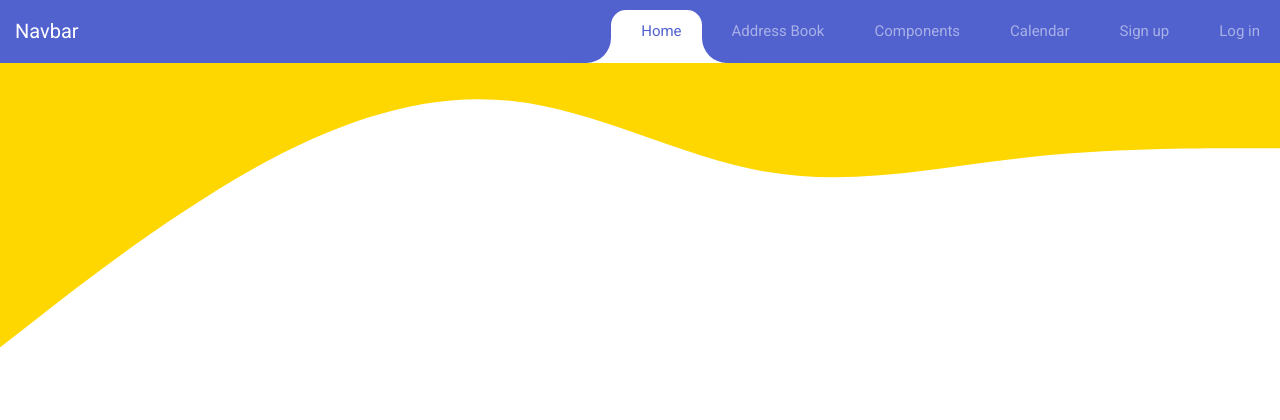
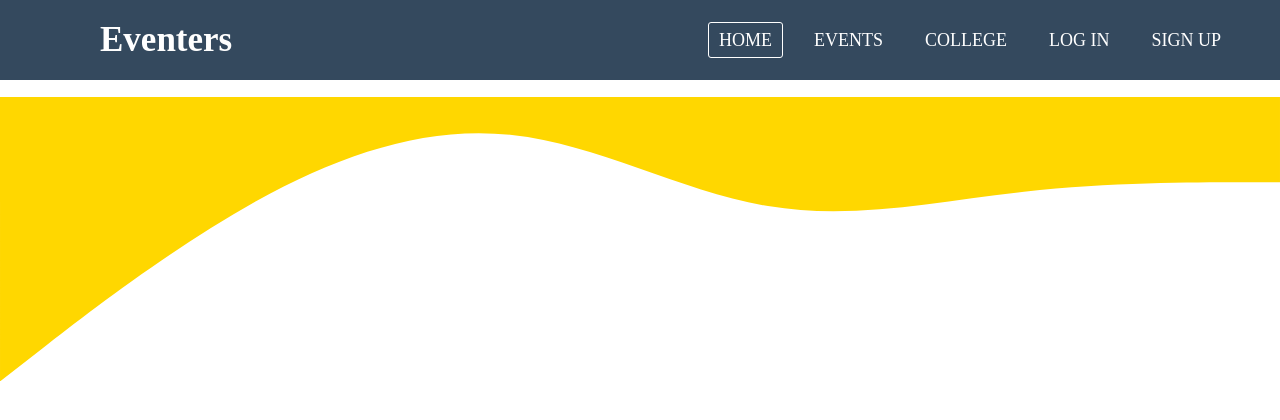
Before and after one commit to I-am-vishalmaurya/college-event-manager, a PHP site: page / in a window 1280 px wide. Shown: the top 420 px of the page. Run offline with PHP 8.4, Linux system fonts and the light colour scheme; data that the repository does not hold is empty.

Commit message:
navbar pure html css

```diff
--- a/public_html/css/index.css
+++ b/public_html/css/index.css
@@ -7,18 +7,3 @@ html {
   padding: 0;
   margin: 0;
 }
-
-.waves {
-  height: 70%;
-}
-
-.box1 {
-  width: 200px;
-  height: 200px;
-  background: rgba( 255, 255, 255, 0.30 );
-  box-shadow: 0 8px 32px 0 rgba( 31, 38, 135, 0.37 );
-  backdrop-filter: blur( 3.0px );
-  -webkit-backdrop-filter: blur( 3.0px );
-  border-radius: 10px;
-  border: 1px solid rgba( 255, 255, 255, 0.18 );
-}
--- a/public_html/css/navbar.css
+++ b/public_html/css/navbar.css
@@ -1,167 +1,49 @@
-@import url('https://fonts.googleapis.com/css?family=Roboto');
+* {
+	padding: 0;
+	margin: 0;
+	text-decoration: none;
+	list-style: none;
+}
 
 body{
-	font-family: 'Roboto', sans-serif;
-}
-* {
-	margin: 0;
-	padding: 0;
-}
-i {
-	margin-right: 10px;
-}
-/*----------multi-level-accordian-menu------------*/
-.navbar-logo{
-	padding: 15px;
-	color: #fff;
-}
-.navbar-mainbg{
-	background-color: #5161ce;
-	padding: 0px;
-}
-#navbarSupportedContent{
-	overflow: hidden;
-	position: relative;
-}
-#navbarSupportedContent ul{
-	padding: 0px;
-	margin: 0px;
-}
-#navbarSupportedContent ul li a i{
-	margin-right: 10px;
-}
-#navbarSupportedContent li {
-	list-style-type: none;
-	float: left;
-}
-#navbarSupportedContent ul li a{
-	color: rgba(255,255,255,0.5);
-    text-decoration: none;
-    font-size: 15px;
-    display: block;
-    padding: 20px 20px;
-    transition-duration:0.6s;
-	transition-timing-function: cubic-bezier(0.68, -0.55, 0.265, 1.55);
-    position: relative;
-}
-#navbarSupportedContent>ul>li.active>a{
-	color: #5161ce;
-	background-color: transparent;
-	transition: all 0.7s;
-}
-#navbarSupportedContent a:not(:only-child):after {
-	content: "\f105";
-	position: absolute;
-	right: 20px;
-	top: 10px;
-	font-size: 14px;
-	font-family: "Font Awesome 5 Free";
-	display: inline-block;
-	padding-right: 3px;
-	vertical-align: middle;
-	font-weight: 900;
-	transition: 0.5s;
-}
-#navbarSupportedContent .active>a:not(:only-child):after {
-	transform: rotate(90deg);
-}
-.hori-selector{
-	display:inline-block;
-	position:absolute;
-	height: 100%;
-	top: 0px;
-	left: 0px;
-	transition-duration:0.6s;
-	transition-timing-function: cubic-bezier(0.68, -0.55, 0.265, 1.55);
-	background-color: #fff;
-	border-top-left-radius: 15px;
-	border-top-right-radius: 15px;
-	margin-top: 10px;
-}
-.hori-selector .right,
-.hori-selector .left{
-	position: absolute;
-	width: 25px;
-	height: 25px;
-	background-color: #fff;
-	bottom: 10px;
-}
-.hori-selector .right{
-	right: -25px;
-}
-.hori-selector .left{
-	left: -25px;
-}
-.hori-selector .right:before,
-.hori-selector .left:before{
-	content: '';
-    position: absolute;
-    width: 50px;
-    height: 50px;
-    border-radius: 50%;
-    background-color: #5161ce;
-}
-.hori-selector .right:before{
-	bottom: 0;
-    right: -25px;
-}
-.hori-selector .left:before{
-	bottom: 0;
-    left: -25px;
+	font-family:'Times New Roman', Times, serif;
 }
 
-
-@media(min-width: 992px){
-	.navbar-expand-custom {
-	    -ms-flex-flow: row nowrap;
-	    flex-flow: row nowrap;
-	    -ms-flex-pack: start;
-	    justify-content: flex-start;
-	}
-	.navbar-expand-custom .navbar-nav {
-	    -ms-flex-direction: row;
-	    flex-direction: row;
-	}
-	.navbar-expand-custom .navbar-toggler {
-	    display: none;
-	}
-	.navbar-expand-custom .navbar-collapse {
-	    display: -ms-flexbox!important;
-	    display: flex!important;
-	    -ms-flex-preferred-size: auto;
-	    flex-basis: auto;
-	}
+nav{
+	height: 80px;
+	width: 100%;
+	background: #34495e;
 }
 
+label.logo{
+	font-size: 35px;
+	font-weight: bold;
+	color:white;
+	padding: 0 100px;
+	line-height: 80px;
+}
 
-@media (max-width: 991px){
-	#navbarSupportedContent ul li a{
-		padding: 12px 30px;
-	}
-	.hori-selector{
-		margin-top: 0px;
-		margin-left: 10px;
-		border-radius: 0;
-		border-top-left-radius: 25px;
-		border-bottom-left-radius: 25px;
-	}
-	.hori-selector .left,
-	.hori-selector .right{
-		right: 10px;
-	}
-	.hori-selector .left{
-		top: -25px;
-		left: auto;
-	}
-	.hori-selector .right{
-		bottom: -25px;
-	}
-	.hori-selector .left:before{
-		left: -25px;
-		top: -25px;
-	}
-	.hori-selector .right:before{
-		bottom: -25px;
-		left: -25px;
-	}
+nav ul{
+	float: right;
+	margin-right: 40px;
 }
+
+nav li{
+	display: inline-block;
+	margin: 0 8px;
+	line-height: 80px;
+}
+
+nav a{
+	color: white;
+	font-size: 18px;
+	text-transform: uppercase;
+	border: 1px solid transparent;
+	padding: 7px 10px;
+	border-radius: 3px;
+}
+
+a.active, a:hover{
+	border: 1px solid white;
+
+}
--- a/public_html/includes/navbar.php
+++ b/public_html/includes/navbar.php
@@ -1,29 +1,13 @@
-<nav class="navbar navbar-expand-custom navbar-mainbg">
-        <a class="navbar-brand navbar-logo" href="#">Navbar</a>
-        <button class="navbar-toggler" type="button" data-toggle="collapse" data-target="#navbarSupportedContent" aria-controls="navbarSupportedContent" aria-expanded="false" aria-label="Toggle navigation">
-        <i class="fas fa-bars text-white"></i>
-        </button>
-        <div class="collapse navbar-collapse" id="navbarSupportedContent">
-            <ul class="navbar-nav ml-auto">
-                <div class="hori-selector"><div class="left"></div><div class="right"></div></div>
-                <li class="nav-item active">
-                    <a class="nav-link" href="javascript:void(0);"><i class="fas fa-tachometer-alt"></i>Home</a>
-                </li>
-                <li class="nav-item">
-                    <a class="nav-link" href="javascript:void(0);"><i class="far fa-address-book"></i>Address Book</a>
-                </li>
-                <li class="nav-item">
-                    <a class="nav-link" href="javascript:void(0);"><i class="far fa-clone"></i>Components</a>
-                </li>
-                <li class="nav-item">
-                    <a class="nav-link" href="javascript:void(0);"><i class="far fa-calendar-alt"></i>Calendar</a>
-                </li>
-                <li class="nav-item">
-                    <a class="nav-link" href="javascript:void(0);"><i class="far fa-chart-bar"></i>Sign up</a>
-                </li>
-                <li class="nav-item">
-                    <a class="nav-link" href="javascript:void(0);"><i class="far fa-copy"></i>Log in</a>
-                </li>
-            </ul>
-        </div>
-    </nav>
+<nav>
+    <label for="" class="logo">Eventers</label>
+    <ul>
+        <li><a class="active" href="#">Home</a></li>
+        <li><a href="#">Events</a></li>
+        <li><a href="#">College</a></li>
+        <li><a href="#">Log in</a></li>
+        <li><a href="#">Sign up</a></li>
+    </ul>
+    <label for="" class="icon">
+        <i class="fas fa-bars"></i>
+    </label>
+</nav>
--- a/public_html/index.php
+++ b/public_html/index.php
@@ -14,32 +14,6 @@ require_once 'includes/navbar.php';
 </div>
 
 <!-- -----x------site-body-main------x---- -->
-<div class="new-events container">
-    <?php
-    include_once "../config/config.php";
-    $sql = "SELECT * FROM `event_details`";
-    $result = mysqli_query($link, $sql);
-    //find number of record returns
-    $nums_rows = mysqli_num_rows($result);
-    if ($nums_rows > 0) {
-        while ($row_data = mysqli_fetch_assoc($result)) {
-            $event_name =  $row_data['EVENT_NAME'];
-            $sub_event_name =  $row_data['SUB_EVENT_NAME'];
-            $college_name =  $row_data['COLLEGE_NAME'];
-            $place = $row_data['PLACE'];
-            $dateandtime = $row_data['TIME'];
-            $event_head_name = $row_data['EVENT_HEAD_NAME'];
-            $description = $row_data['DECRIPTION'];
-    ?>
-            <div class="new-event-container">
-                Event Name: <span><?php echo $sub_event_name; ?></span>
-            </div>
-    <?php
-        }
-    }
-    ?>
-
-</div>
 
 
 <?php
--- a/public_html/js/navbar.js
+++ /dev/null
@@ -1,39 +0,0 @@
-// ---------Responsive-navbar-active-animation-----------
-function test(){
-    var tabsNewAnim = $('#navbarSupportedContent');
-    var selectorNewAnim = $('#navbarSupportedContent').find('li').length;
-    var activeItemNewAnim = tabsNewAnim.find('.active');
-    var activeWidthNewAnimHeight = activeItemNewAnim.innerHeight();
-    var activeWidthNewAnimWidth = activeItemNewAnim.innerWidth();
-    var itemPosNewAnimTop = activeItemNewAnim.position();
-    var itemPosNewAnimLeft = activeItemNewAnim.position();
-    $(".hori-selector").css({
-      "top":itemPosNewAnimTop.top + "px",
-      "left":itemPosNewAnimLeft.left + "px",
-      "height": activeWidthNewAnimHeight + "px",
-      "width": activeWidthNewAnimWidth + "px"
-    });
-    $("#navbarSupportedContent").on("click","li",function(e){
-      $('#navbarSupportedContent ul li').removeClass("active");
-      $(this).addClass('active');
-      var activeWidthNewAnimHeight = $(this).innerHeight();
-      var activeWidthNewAnimWidth = $(this).innerWidth();
-      var itemPosNewAnimTop = $(this).position();
-      var itemPosNewAnimLeft = $(this).position();
-      $(".hori-selector").css({
-        "top":itemPosNewAnimTop.top + "px",
-        "left":itemPosNewAnimLeft.left + "px",
-        "height": activeWidthNewAnimHeight + "px",
-        "width": activeWidthNewAnimWidth + "px"
-      });
-    });
-  }
-  $(document).ready(function(){
-    setTimeout(function(){ test(); });
-  });
-  $(window).on('resize', function(){
-    setTimeout(function(){ test(); }, 500);
-  });
-  $(".navbar-toggler").click(function(){
-    setTimeout(function(){ test(); });
-  });
```
Also changed, not shown: public_html/events.php (added, +79 -0 lines), 1 other file.
